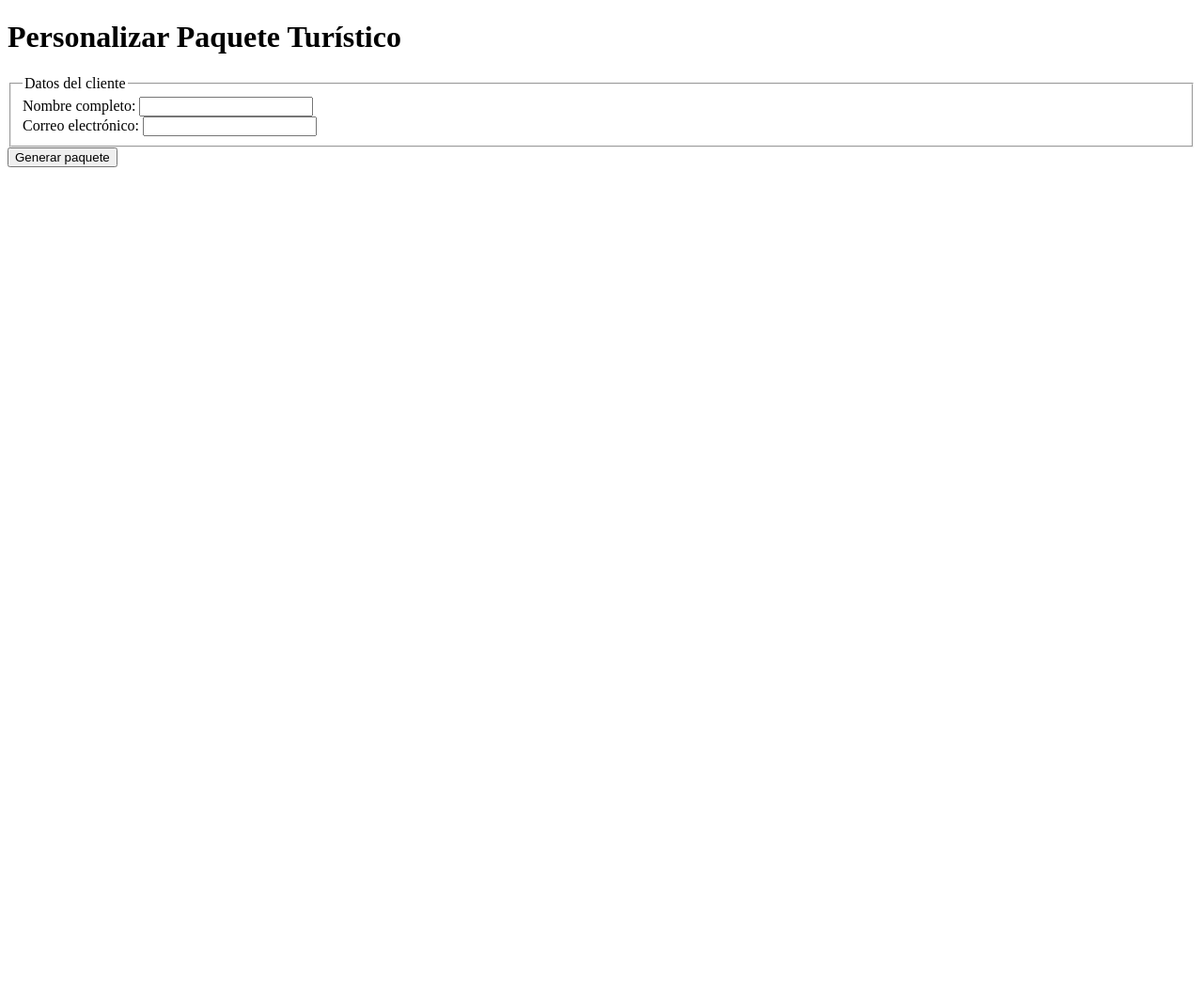
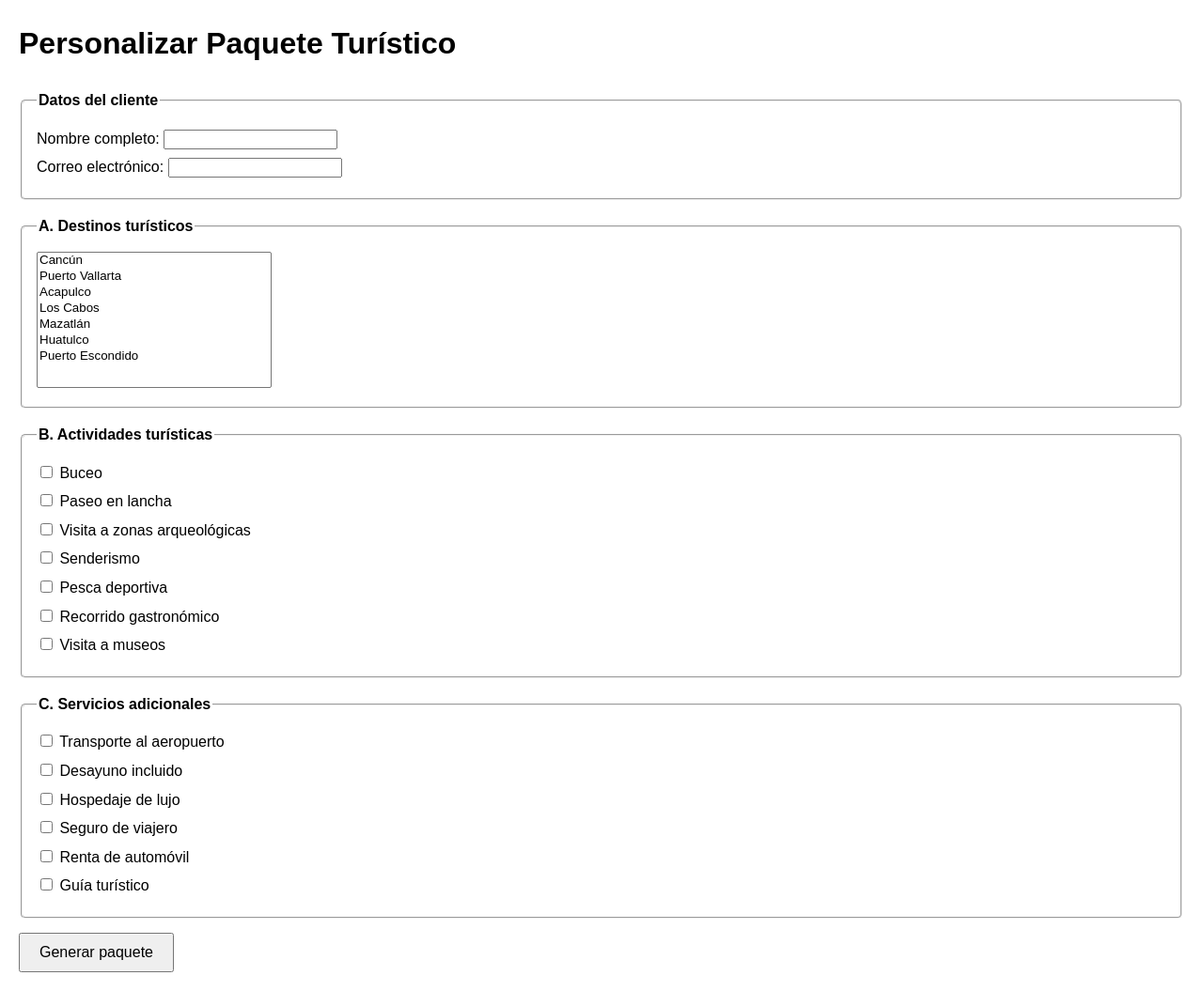
Before and after one commit to Marco112409/cotizador-viajes-php, a PHP site: page / in a window 1280 px wide. Shown: the whole page at 94% size. Before the commit the page ends 178 px from the top, so only its background shows below. Run offline with PHP 8.4, Linux system fonts and the light colour scheme.

Commit message:
Agrege destinos múltiples, actividades y servicios adicionales

```diff
--- a/index.php
+++ b/index.php
@@ -3,16 +3,68 @@
 <head>
     <meta charset="UTF-8">
     <title>Agencia de Viajes - Personalizar Paquete</title>
+    <style>
+        body { font-family: Arial, sans-serif; margin: 20px; line-height: 1.6; }
+        fieldset { margin-bottom: 15px; padding: 15px; border-radius: 5px; }
+        legend { font-weight: bold; }
+        label { display: block; margin-bottom: 5px; }
+        select { width: 250px; height: 145px; }
+        button { padding: 10px 20px; font-size: 16px; cursor: pointer; }
+    </style>
 </head>
 <body>
+
     <h1>Personalizar Paquete Turístico</h1>
+
     <form action="resultados.php" method="POST">
+
         <fieldset>
             <legend>Datos del cliente</legend>
-            <label>Nombre completo: <input type="text" name="nombre" required></label><br>
-            <label>Correo electrónico: <input type="email" name="correo" required></label>
+            <label>Nombre completo:
+                <input type="text" name="nombre" required>
+            </label>
+            <label>Correo electrónico:
+                <input type="email" name="correo" required>
+            </label>
         </fieldset>
+
+        <fieldset>
+            <legend>A. Destinos turísticos</legend>
+            <select name="destinos[]" multiple>
+                <option value="Cancún">Cancún</option>
+                <option value="Puerto Vallarta">Puerto Vallarta</option>
+                <option value="Acapulco">Acapulco</option>
+                <option value="Los Cabos">Los Cabos</option>
+                <option value="Mazatlán">Mazatlán</option>
+                <option value="Huatulco">Huatulco</option>
+                <option value="Puerto Escondido">Puerto Escondido</option>
+            </select>
+        </fieldset>
+
+        <fieldset>
+            <legend>B. Actividades turísticas</legend>
+            <label><input type="checkbox" name="actividades[]" value="Buceo"> Buceo</label>
+            <label><input type="checkbox" name="actividades[]" value="Paseo en lancha"> Paseo en lancha</label>
+            <label><input type="checkbox" name="actividades[]" value="Visita a zonas arqueológicas"> Visita a zonas arqueológicas</label>
+            <label><input type="checkbox" name="actividades[]" value="Senderismo"> Senderismo</label>
+            <label><input type="checkbox" name="actividades[]" value="Pesca deportiva"> Pesca deportiva</label>
+            <label><input type="checkbox" name="actividades[]" value="Recorrido gastronómico"> Recorrido gastronómico</label>
+            <label><input type="checkbox" name="actividades[]" value="Visita a museos"> Visita a museos</label>
+        </fieldset>
+
+        <fieldset>
+            <legend>C. Servicios adicionales</legend>
+            <label><input type="checkbox" name="servicios[]" value="Transporte al aeropuerto"> Transporte al aeropuerto</label>
+            <label><input type="checkbox" name="servicios[]" value="Desayuno incluido"> Desayuno incluido</label>
+            <label><input type="checkbox" name="servicios[]" value="Hospedaje de lujo"> Hospedaje de lujo</label>
+            <label><input type="checkbox" name="servicios[]" value="Seguro de viajero"> Seguro de viajero</label>
+            <label><input type="checkbox" name="servicios[]" value="Renta de automóvil"> Renta de automóvil</label>
+            <label><input type="checkbox" name="servicios[]" value="Guía turístico"> Guía turístico</label>
+        </fieldset>
+
         <button type="submit">Generar paquete</button>
+
     </form>
+
 </body>
 </html>
```
